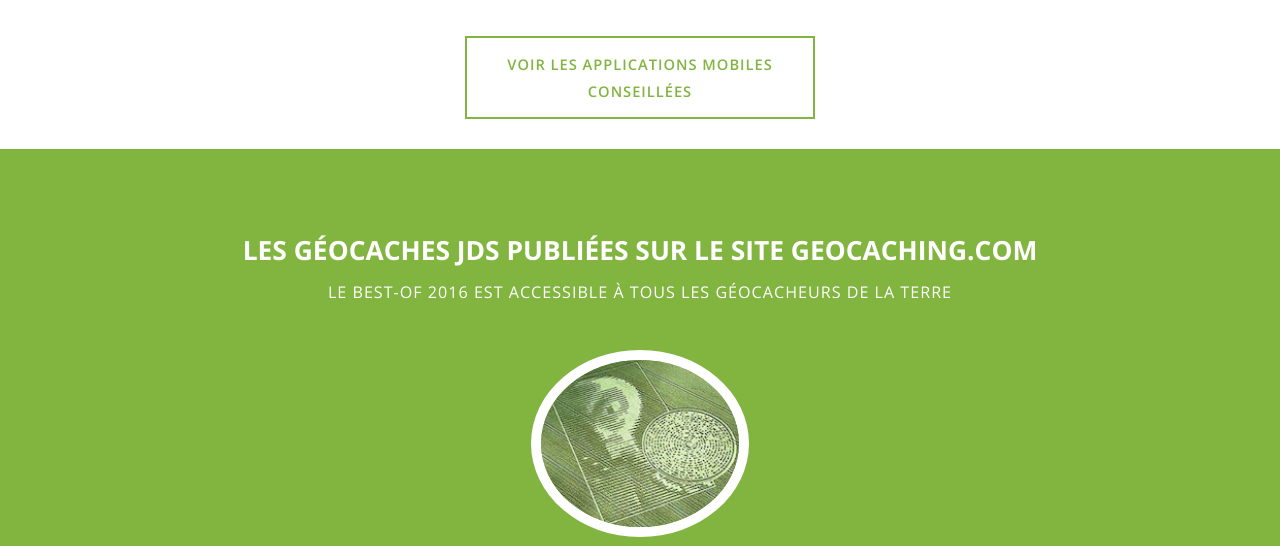
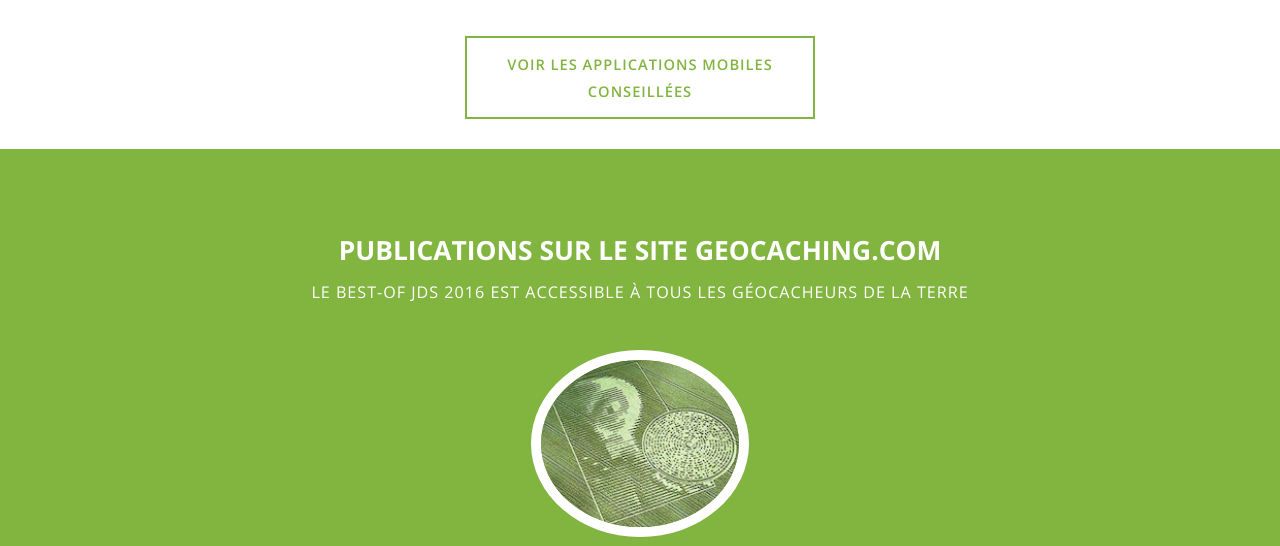
Before and after one commit to MariusMez/GeocachingJDS, a Node server app: template cloud/views/index.ejs in a window 1280 px wide. Shown: the part 1974-2520 px from the top of the page. Run offline with Node 20, Linux system fonts and the light colour scheme; the template is opened without the code that fills it, so the values that code supplies are empty.

Commit message:
Fix size

```diff
--- a/cloud/views/index.ejs
+++ b/cloud/views/index.ejs
@@ -112,8 +112,8 @@
 	<div class="wrapper style5">
 		<section id="team" class="container">
 			<header class="major">
-				<h2>Les Géocaches JDS publiées sur le site Geocaching.com</h2>
-				<span class="byline">Le Best-Of 2016 est accessible à tous les géocacheurs de la Terre</span>
+				<h2>Publications sur le site Geocaching.com</h2>
+				<span class="byline">Le Best-Of JDS 2016 est accessible à tous les géocacheurs de la Terre</span>
 			</header>
 			<div class="row">
 				<div class="3u">
```
Also changed, not shown: public/images/suivezmoi.jpg.
